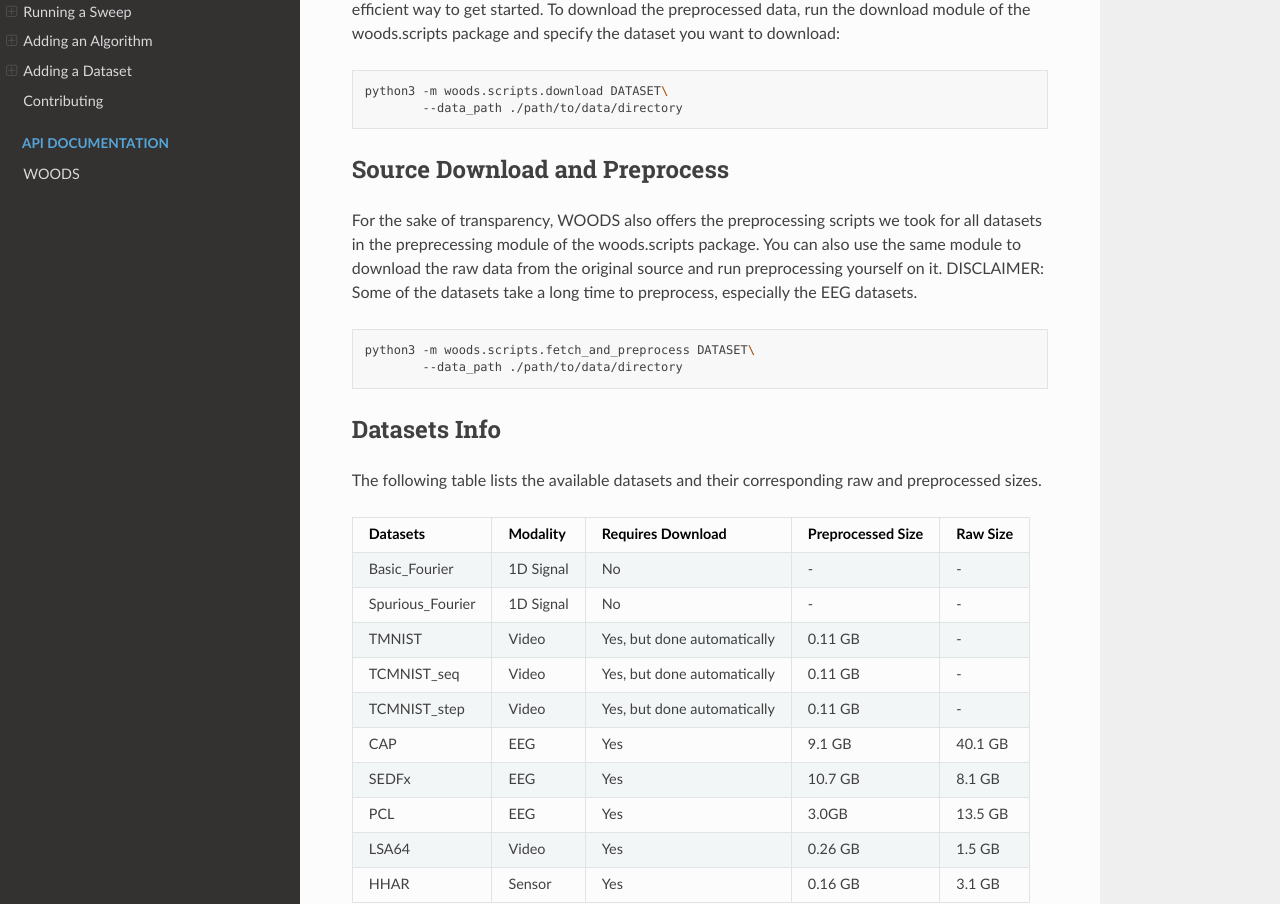
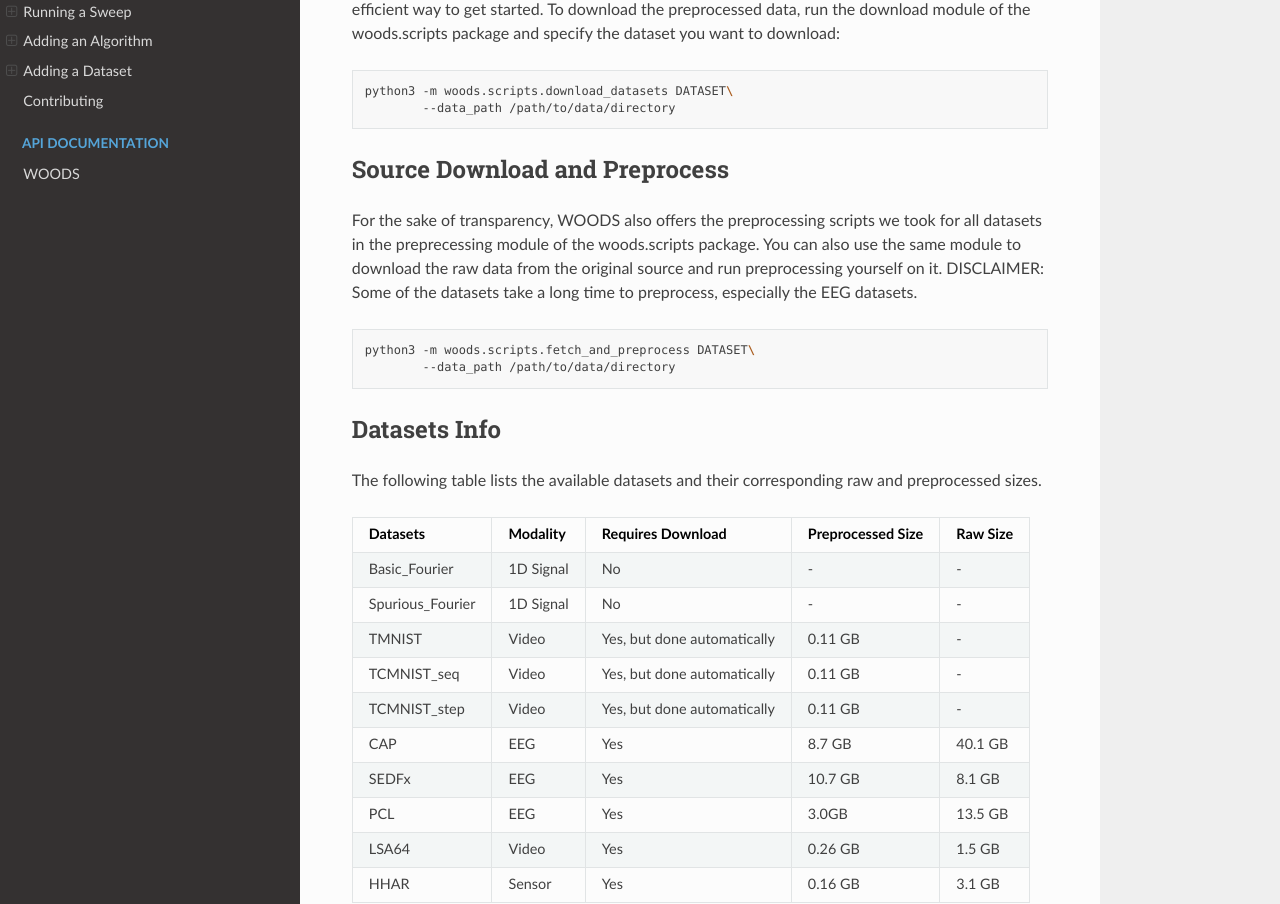
Before and after one commit to jc-audet/WOODS, a Sphinx documentation site: the page built from docs/source/downloading_datasets.md, in a window 1280 px wide and 1382 px high. Shown: the part 290-1194 px from the top of the window. Built offline with Sphinx 7.4.7 and the Read the Docs theme 2.0.0, drawn with Linux system fonts in a browser that asks for light colours.

````diff
--- a/docs/source/downloading_datasets.md
+++ b/docs/source/downloading_datasets.md
@@ -4,14 +4,14 @@ Before running any training run, we need to make sure we have the data to train
 ## Direct Preprocessed Download
 The repository offers direct download to the preprocessed data which is the quickest and most efficient way to get started. To download the preprocessed data, run the download module of the woods.scripts package and specify the dataset you want to download:
 ```sh
-python3 -m woods.scripts.download DATASET\
-        --data_path ./path/to/data/directory
+python3 -m woods.scripts.download_datasets DATASET\
+        --data_path /path/to/data/directory
 ```
 ## Source Download and Preprocess
 For the sake of transparency, WOODS also offers the preprocessing scripts we took for all datasets in the preprecessing module of the woods.scripts package. You can also use the same module to download the raw data from the original source and run preprocessing yourself on it. DISCLAIMER: Some of the datasets take a long time to preprocess, especially the EEG datasets.
 ```sh
 python3 -m woods.scripts.fetch_and_preprocess DATASET\
-        --data_path ./path/to/data/directory
+        --data_path /path/to/data/directory
 ```
 ## Datasets Info
 The following table lists the available datasets and their corresponding raw and preprocessed sizes.
@@ -23,7 +23,7 @@ The following table lists the available datasets and their corresponding raw and
 | TMNIST | Video | Yes, but done automatically | 0.11 GB | - |
 | TCMNIST_seq | Video | Yes, but done automatically | 0.11 GB | - |
 | TCMNIST_step | Video | Yes, but done automatically | 0.11 GB | - |
-| CAP | EEG | Yes | 9.1 GB | 40.1 GB |
+| CAP | EEG | Yes | 8.7 GB | 40.1 GB |
 | SEDFx | EEG | Yes | 10.7 GB | 8.1 GB |
 | PCL | EEG | Yes | 3.0GB | 13.5 GB |
 | LSA64 | Video | Yes | 0.26 GB | 1.5 GB |
````
